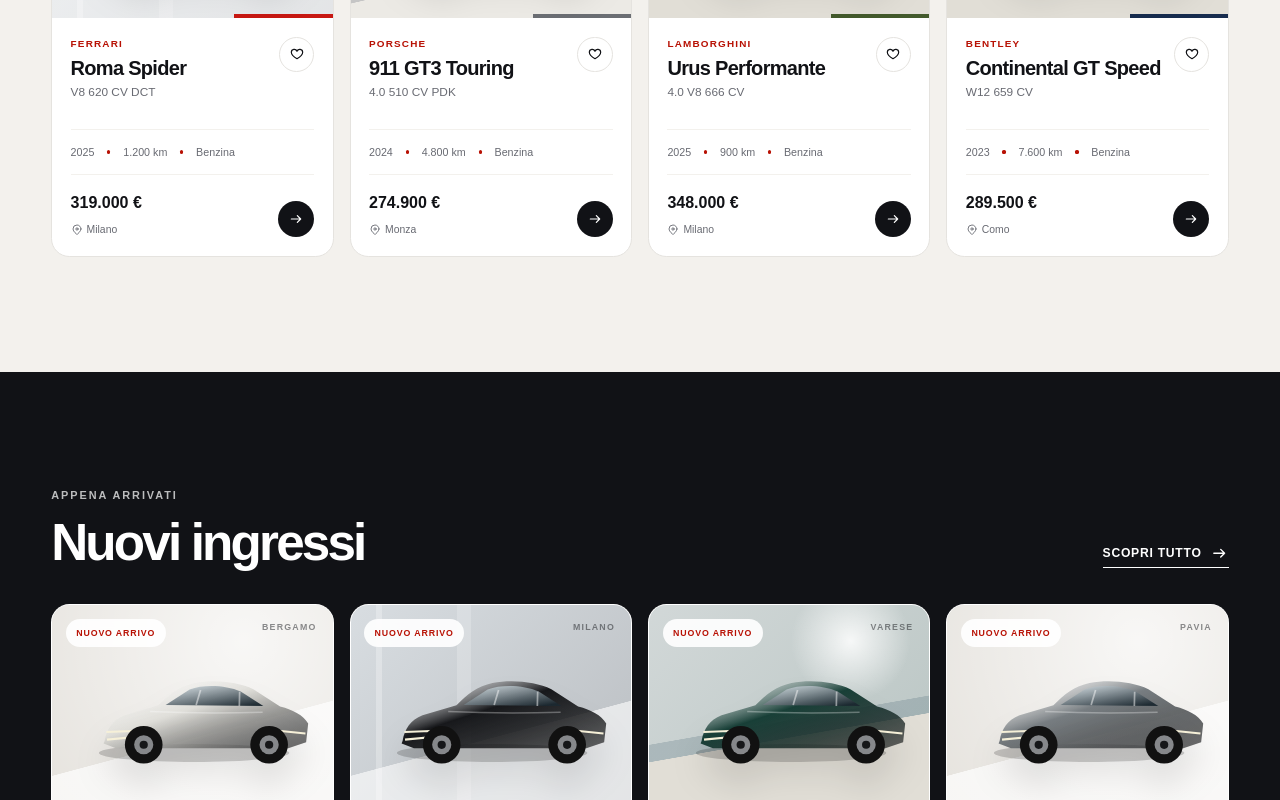
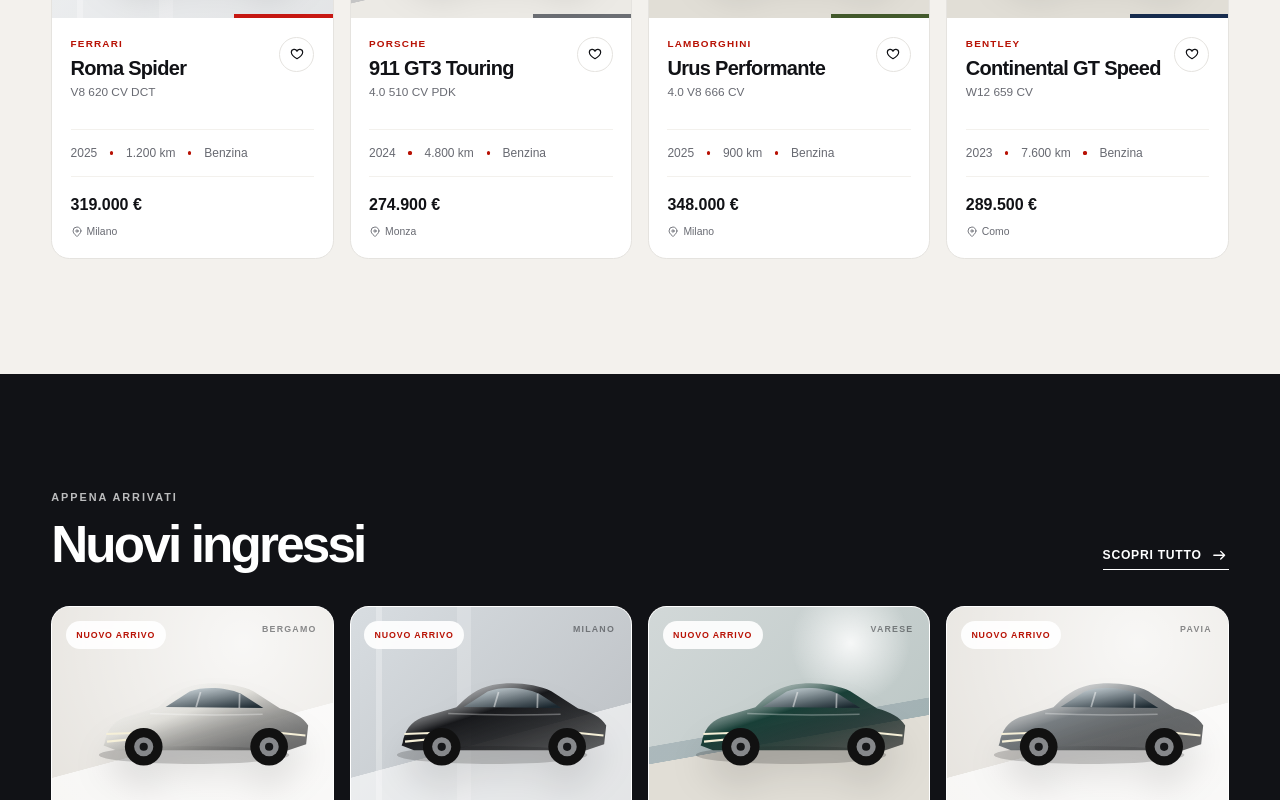
Before and after one commit to ronaldocardoso/macchinamilano, a Next.js app: page / in a window 1280 px wide. Shown: the part 2020-2820 px from the top of the page. Built offline with nearby package versions, Linux system fonts and the light colour scheme; no server answers.

Commit message:
Refine vehicle card details

```diff
--- a/app/globals.css
+++ b/app/globals.css
@@ -866,7 +866,7 @@ a {
   padding-block: 0.85rem;
   border-block: 1px solid var(--stone-100);
   color: var(--ink-600);
-  font-size: 0.67rem;
+  font-size: 0.75rem;
 }
 
 .vehicle-card__specs span:not(:last-child)::after {
@@ -906,20 +906,6 @@ a {
 
 .vehicle-card__footer span svg {
   width: 0.75rem;
-}
-
-.vehicle-card__footer > a {
-  display: grid;
-  width: 2.25rem;
-  height: 2.25rem;
-  place-items: center;
-  border-radius: 50%;
-  background: var(--ink-950);
-  color: white;
-}
-
-.vehicle-card__footer > a svg {
-  width: 1rem;
 }
 
 .vehicle-grid--dark .vehicle-card {
--- a/components/vehicle-card.tsx
+++ b/components/vehicle-card.tsx
@@ -1,6 +1,6 @@
 import Link from "next/link";
 
-import { ArrowIcon, HeartIcon, MapPinIcon } from "@/components/icons";
+import { HeartIcon, MapPinIcon } from "@/components/icons";
 import { VehicleVisual } from "@/components/vehicle-visual";
 import { formatMileage, formatPrice, type Vehicle } from "@/lib/vehicles";
 
@@ -50,9 +50,6 @@ export function VehicleCard({ vehicle }: VehicleCardProps) {
               <MapPinIcon /> {vehicle.location}
             </span>
           </div>
-          <Link aria-label="Apri il veicolo" href={`/veicoli/${vehicle.slug}`}>
-            <ArrowIcon />
-          </Link>
         </div>
       </div>
     </article>
```
